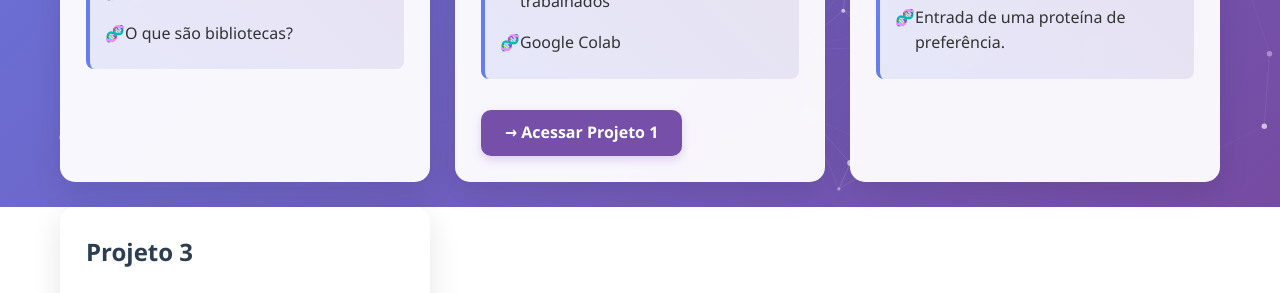
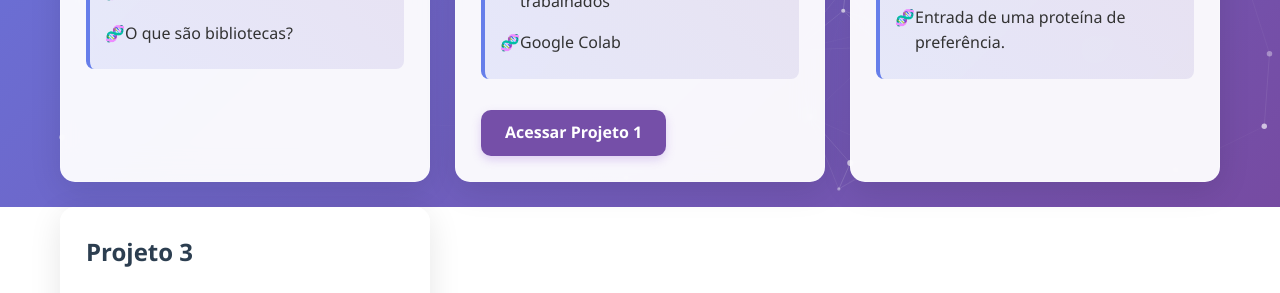
Before and after one commit to annejosiele/AJLV-Bioinformatics, a Jekyll site: the page index.html, which Jekyll copies as it is, in a window 1280 px wide. Shown: the part 693-986 px from the top of the page. Built offline with Jekyll 4.4.1, drawn with Linux system fonts in a browser that asks for light colours.

Commit message:
Update index.html

```diff
--- a/index.html
+++ b/index.html
@@ -59,7 +59,7 @@
                 </ul>
                 </div>
 
-                <a class="access-button" href="/AJLV-Bioinformatics/projeto1.html">→ Acessar Projeto 1</a>
+                <a class="access-button" href="/AJLV-Bioinformatics/projeto1.html"> Acessar Projeto 1 </a>
               </div>
 
 
```
